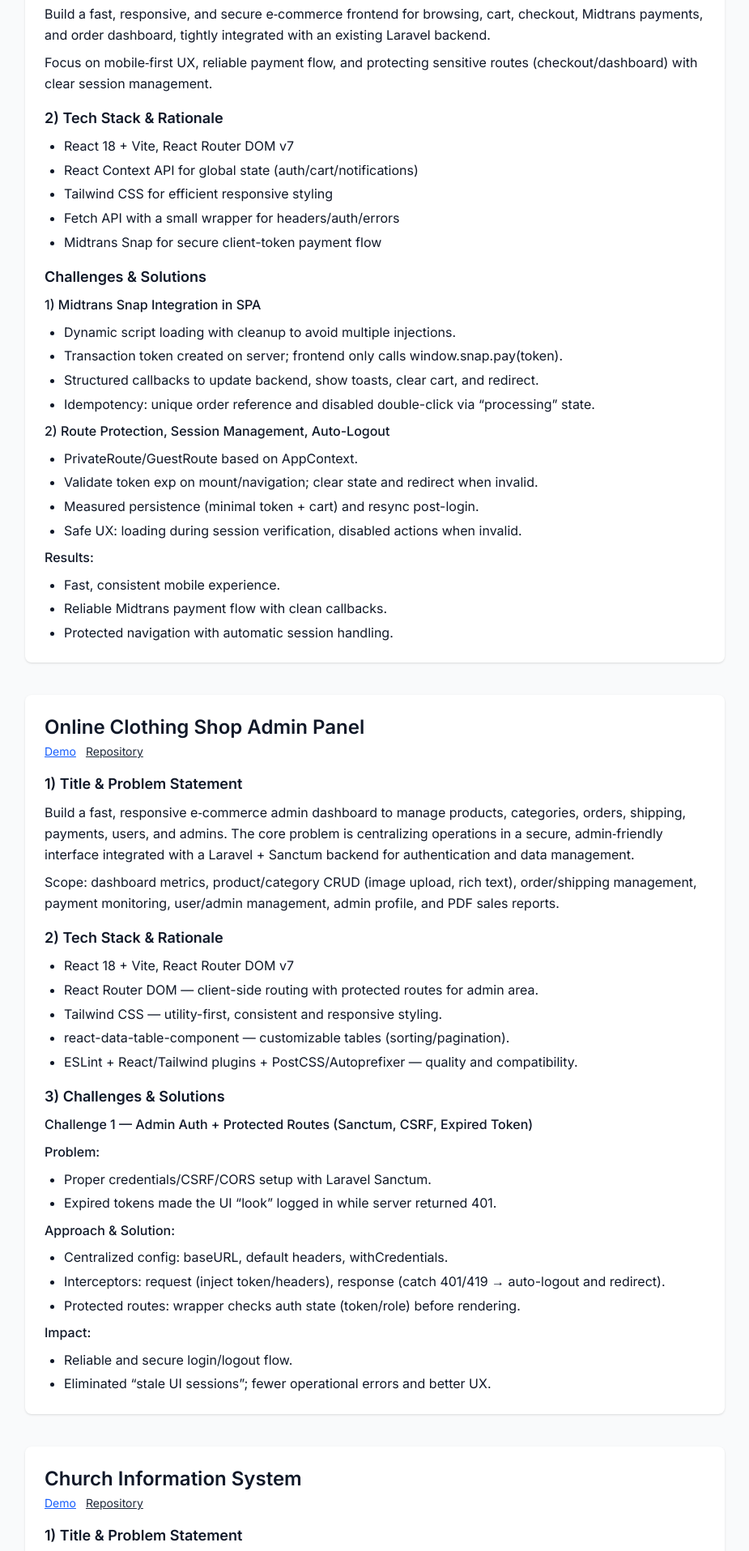
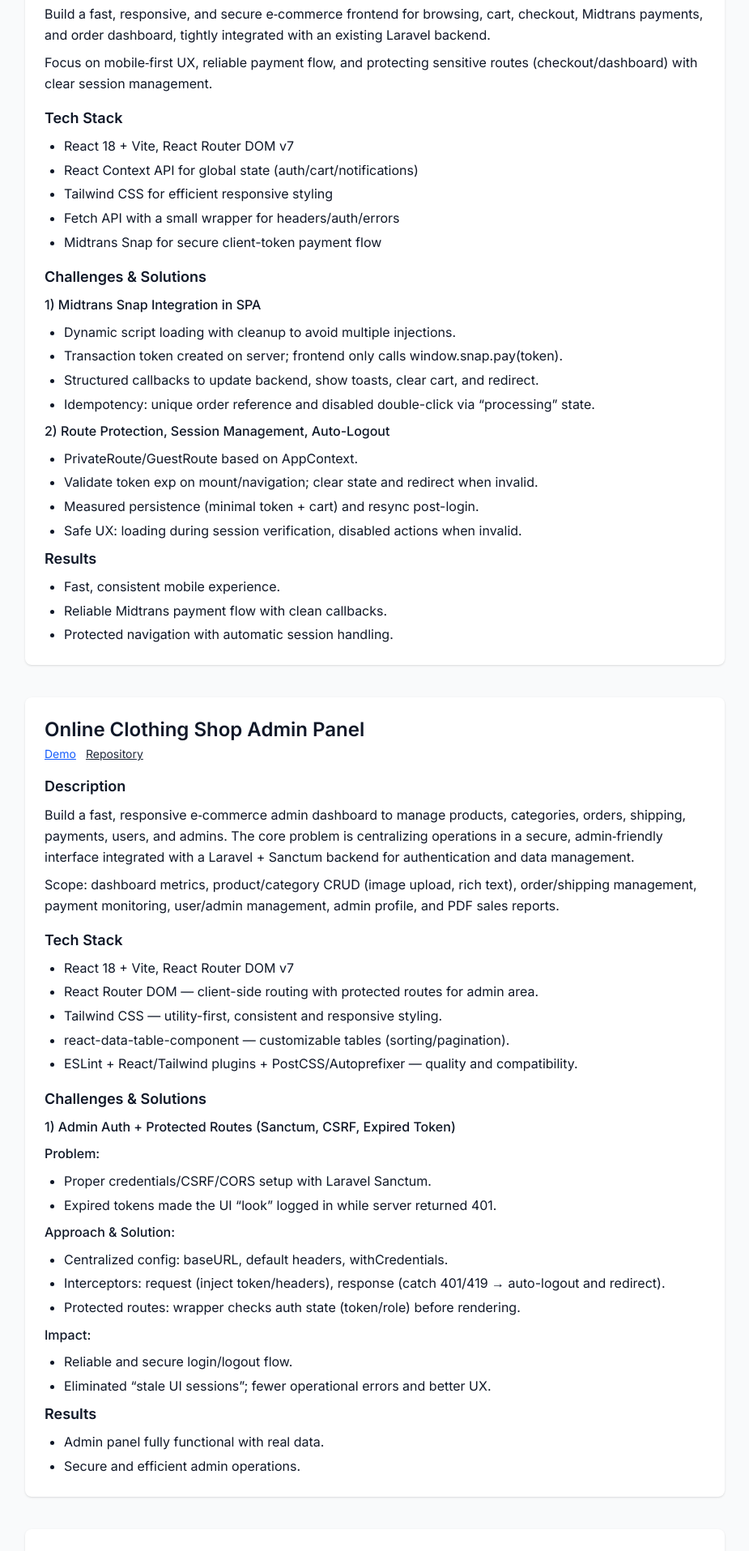
Before and after one commit to WageFolabessy/endricho, a Next.js app: page /en/portfolio in a window 1280 px wide. Shown: the part 320-2235 px from the top of the page at 81% size, without its empty margins (177-1102 px from the left). Built offline with nearby package versions, Linux system fonts and the light colour scheme.

Commit message:
feat: update text

```diff
--- a/src/app/[lang]/portfolio/page.tsx
+++ b/src/app/[lang]/portfolio/page.tsx
@@ -50,7 +50,7 @@ export default async function PortfolioENPage({ params }: { params: Params }) {
           <LinkGroup demos={user.demos} repos={user.repos} />
 
           <section className="mt-4 space-y-2">
-            <h3 className="text-lg font-semibold">1) Title & Problem Statement</h3>
+            <h3 className="text-lg font-semibold">Description</h3>
             <p className="leading-relaxed">
               Build a fast, responsive, and secure e‑commerce frontend for browsing, cart, checkout, Midtrans payments, and order dashboard, tightly integrated with an existing Laravel backend.
             </p>
@@ -60,7 +60,7 @@ export default async function PortfolioENPage({ params }: { params: Params }) {
           </section>
 
           <section className="mt-4 space-y-2">
-            <h3 className="text-lg font-semibold">2) Tech Stack & Rationale</h3>
+            <h3 className="text-lg font-semibold">Tech Stack</h3>
             <ul className="list-disc pl-6 space-y-1">
               <li>React 18 + Vite, React Router DOM v7</li>
               <li>React Context API for global state (auth/cart/notifications)</li>
@@ -86,7 +86,7 @@ export default async function PortfolioENPage({ params }: { params: Params }) {
               <li>Measured persistence (minimal token + cart) and resync post-login.</li>
               <li>Safe UX: loading during session verification, disabled actions when invalid.</li>
             </ul>
-            <p className="font-medium">Results:</p>
+            <h3 className="text-lg font-semibold">Results</h3>
             <ul className="list-disc pl-6 space-y-1">
               <li>Fast, consistent mobile experience.</li>
               <li>Reliable Midtrans payment flow with clean callbacks.</li>
@@ -101,7 +101,7 @@ export default async function PortfolioENPage({ params }: { params: Params }) {
           <LinkGroup demos={admin.demos} repos={admin.repos} />
 
           <section className="mt-4 space-y-2">
-            <h3 className="text-lg font-semibold">1) Title & Problem Statement</h3>
+            <h3 className="text-lg font-semibold">Description</h3>
             <p className="leading-relaxed">
               Build a fast, responsive e‑commerce admin dashboard to manage products, categories, orders, shipping, payments, users, and admins. The core problem is centralizing operations in a secure, admin‑friendly interface integrated with a Laravel + Sanctum backend for authentication and data management.
             </p>
@@ -111,7 +111,7 @@ export default async function PortfolioENPage({ params }: { params: Params }) {
           </section>
 
           <section className="mt-4 space-y-2">
-            <h3 className="text-lg font-semibold">2) Tech Stack & Rationale</h3>
+            <h3 className="text-lg font-semibold">Tech Stack</h3>
             <ul className="list-disc pl-6 space-y-1">
               <li>React 18 + Vite, React Router DOM v7</li>
               <li>React Router DOM — client-side routing with protected routes for admin area.</li>
@@ -122,8 +122,8 @@ export default async function PortfolioENPage({ params }: { params: Params }) {
           </section>
 
           <section className="mt-4 space-y-2">
-            <h3 className="text-lg font-semibold">3) Challenges & Solutions</h3>
-            <h4 className="font-medium">Challenge 1 — Admin Auth + Protected Routes (Sanctum, CSRF, Expired Token)</h4>
+            <h3 className="text-lg font-semibold">Challenges & Solutions</h3>
+            <h4 className="font-medium">1) Admin Auth + Protected Routes (Sanctum, CSRF, Expired Token)</h4>
             <p className="font-medium">Problem:</p>
             <ul className="list-disc pl-6 space-y-1">
               <li>Proper credentials/CSRF/CORS setup with Laravel Sanctum.</li>
@@ -140,6 +140,11 @@ export default async function PortfolioENPage({ params }: { params: Params }) {
               <li>Reliable and secure login/logout flow.</li>
               <li>Eliminated “stale UI sessions”; fewer operational errors and better UX.</li>
             </ul>
+            <h3 className="text-lg font-semibold">Results</h3>
+            <ul className="list-disc pl-6 space-y-1">
+              <li>Admin panel fully functional with real data.</li>
+              <li>Secure and efficient admin operations.</li>
+            </ul>
           </section>
         </article>
 
@@ -149,7 +154,7 @@ export default async function PortfolioENPage({ params }: { params: Params }) {
           <LinkGroup demos={church.demos} repos={church.repos} />
 
           <section className="mt-4 space-y-2">
-            <h3 className="text-lg font-semibold">1) Title & Problem Statement</h3>
+            <h3 className="text-lg font-semibold">Description</h3>
             <p className="leading-relaxed">
               Provide a church portal for easy access to devotionals, service schedules, bulletins (PDF), liturgy (PDF), and church information, with an efficient admin panel as data grows.
             </p>
@@ -159,7 +164,7 @@ export default async function PortfolioENPage({ params }: { params: Params }) {
           </section>
 
           <section className="mt-4 space-y-2">
-            <h3 className="text-lg font-semibold">2) Tech Stack & Rationale</h3>
+            <h3 className="text-lg font-semibold">Tech Stack</h3>
             <ul className="list-disc pl-6 space-y-1">
               <li>Laravel 12, Eloquent, Multi-Guard, Storage (public), Broadcasting (Pusher), MySQL.</li>
               <li>Blade, Bootstrap 5.3, jQuery + DataTables, Summernote, SweetAlert2, Web Speech API, Vite, Laravel Echo + Pusher.</li>
@@ -181,7 +186,7 @@ export default async function PortfolioENPage({ params }: { params: Params }) {
               <li>Eager loading; DB indexes on frequent filter/sort columns.</li>
               <li>Responsive UX with loading/feedback.</li>
             </ul>
-            <p className="font-medium">Impact:</p>
+            <h3 className="text-lg font-semibold">Results</h3>
             <ul className="list-disc pl-6 space-y-1">
               <li>Improved accessibility (TTS, voice nav).</li>
               <li>Efficient admin operations; fewer input errors.</li>
@@ -196,7 +201,7 @@ export default async function PortfolioENPage({ params }: { params: Params }) {
           <LinkGroup demos={library.demos} repos={library.repos} />
 
           <section className="mt-4 space-y-2">
-            <h3 className="text-lg font-semibold">1) Title & Problem Statement</h3>
+            <h3 className="text-lg font-semibold">Description</h3>
             <p className="leading-relaxed">
               Digitalize school library processes for catalog, reservations, loans/returns, and fines—reducing manual errors and speeding up operations.
             </p>
@@ -206,7 +211,7 @@ export default async function PortfolioENPage({ params }: { params: Params }) {
           </section>
 
           <section className="mt-4 space-y-2">
-            <h3 className="text-lg font-semibold">2) Tech Stack & Rationale</h3>
+            <h3 className="text-lg font-semibold">Tech Stack</h3>
             <ul className="list-disc pl-6 space-y-1">
               <li>Laravel 12 with secure auth, multi-roles, and relational ORM.</li>
               <li>Blade + Bootstrap 5 + Icons; Tailwind CSS 4 for granular styling.</li>
@@ -217,21 +222,29 @@ export default async function PortfolioENPage({ params }: { params: Params }) {
           </section>
 
           <section className="mt-4 space-y-2">
-            <h3 className="text-lg font-semibold">3) Challenges & Solutions (Technical)</h3>
-            <h4 className="font-medium">Challenge 1: Multi-form validation for book copies</h4>
+            <h3 className="text-lg font-semibold">Challenges & Solutions</h3>
+            <h4 className="font-medium">1) Multi-form validation for book copies</h4>
             <ul className="list-disc pl-6 space-y-1">
               <li>Named Error Bags per action/form; dynamic keys (e.g., <code>updateCopy_{"{"}id{"}"}</code>).</li>
               <li>Clear UX; changes are atomic per copy.</li>
             </ul>
-            <h4 className="font-medium">Challenge 2: Date-range filtering + Excel export</h4>
+            <h4 className="font-medium">2) Date-range filtering + Excel export</h4>
             <ul className="list-disc pl-6 space-y-1">
               <li>Server validation for start_date ≤ end_date; efficient queries with whereBetween.</li>
               <li>Excel via maatwebsite/excel; consistent columns and date formatting.</li>
             </ul>
-            <h4 className="font-medium">Challenge 3: Push notifications (FCM)</h4>
+            <h4 className="font-medium">3) Push notifications (FCM)</h4>
             <ul className="list-disc pl-6 space-y-1">
               <li>Initialize Firebase, request permission, get token, store to user.fcm-token.store.</li>
               <li>Associate token to user; refresh handling; send via Kreait on server.</li>
+            </ul>
+          </section>
+
+          <section className="mt-4 space-y-2">
+            <h3 className="text-lg font-semibold">Results</h3>
+            <ul className="list-disc pl-6 space-y-1">
+              <li>Proactive communication to students without polling.</li>
+              <li>Increased engagement and on-time returns.</li>
             </ul>
           </section>
         </article>
--- a/src/app/[lang]/portofolio/page.tsx
+++ b/src/app/[lang]/portofolio/page.tsx
@@ -50,7 +50,7 @@ export default async function PortfolioIDPage({ params }: { params: Params }) {
           <LinkGroup demos={user.demos} repos={user.repos} />
 
           <section className="mt-4 space-y-2">
-            <h3 className="text-lg font-semibold">1) Judul & Pernyataan Masalah</h3>
+            <h3 className="text-lg font-semibold">Deskripsi</h3>
             <p className="leading-relaxed">
               Membangun frontend e-commerce yang cepat, responsif, dan aman agar pelanggan dapat menjelajah katalog, mengelola keranjang, checkout, membayar via Midtrans, serta memantau pesanan melalui dasbor. Solusi harus terintegrasi mulus dengan backend Laravel.
             </p>
@@ -60,7 +60,7 @@ export default async function PortfolioIDPage({ params }: { params: Params }) {
           </section>
 
           <section className="mt-4 space-y-2">
-            <h3 className="text-lg font-semibold">2) Tumpukan Teknologi & Alasan</h3>
+            <h3 className="text-lg font-semibold">Tumpukan Teknologi</h3>
             <ul className="list-disc pl-6 space-y-1">
               <li>React 18 + Vite — SPA komponen, HMR cepat, build efisien.</li>
               <li>React Router DOM v7 — routing katalog/detail/keranjang/checkout/dashboard.</li>
@@ -87,7 +87,7 @@ export default async function PortfolioIDPage({ params }: { params: Params }) {
               <li>Persistensi terukur (token minimal & keranjang) + sinkronisasi pasca login.</li>
               <li>UX aman: loading saat verifikasi sesi, tombol aksi dinonaktifkan saat sesi tidak valid.</li>
             </ul>
-            <p className="font-medium">Hasil:</p>
+            <h3 className="text-lg font-semibold">Hasil</h3>
             <ul className="list-disc pl-6 space-y-1">
               <li>Pengalaman belanja cepat dan konsisten di mobile.</li>
               <li>Pembayaran Midtrans andal; callback tertangani rapi.</li>
@@ -102,7 +102,7 @@ export default async function PortfolioIDPage({ params }: { params: Params }) {
           <LinkGroup demos={admin.demos} repos={admin.repos} />
 
           <section className="mt-4 space-y-2">
-            <h3 className="text-lg font-semibold">1) Judul & Pernyataan Masalah</h3>
+            <h3 className="text-lg font-semibold">Deskripsi</h3>
             <p className="leading-relaxed">
               Membangun dashboard admin e-commerce yang cepat, responsif, dan mudah dioperasikan untuk mengelola produk, kategori, pesanan, pengiriman, pembayaran, pengguna, dan admin. Masalah utama yang dipecahkan adalah sentralisasi operasional toko dalam satu antarmuka yang aman dan efisien, terintegrasi mulus dengan backend Laravel + Sanctum untuk autentikasi dan manajemen data.
             </p>
@@ -112,7 +112,7 @@ export default async function PortfolioIDPage({ params }: { params: Params }) {
           </section>
 
           <section className="mt-4 space-y-2">
-            <h3 className="text-lg font-semibold">2) Tumpukan Teknologi & Alasan</h3>
+            <h3 className="text-lg font-semibold">Tumpukan Teknologi</h3>
             <ul className="list-disc pl-6 space-y-1">
               <li>React 18 + Vite — SPA komponen, HMR cepat, build efisien.</li>
               <li>React Router DOM — routing sisi-klien, protected routes untuk area admin.</li>
@@ -123,8 +123,8 @@ export default async function PortfolioIDPage({ params }: { params: Params }) {
           </section>
 
           <section className="mt-4 space-y-2">
-            <h3 className="text-lg font-semibold">3) Tantangan & Solusi</h3>
-            <h4 className="font-medium">Tantangan 1 — Autentikasi Admin + Protected Routes (Sanctum, CSRF, Expired Token)</h4>
+            <h3 className="text-lg font-semibold">Tantangan & Solusi</h3>
+            <h4 className="font-medium">1) Autentikasi Admin + Protected Routes (Sanctum, CSRF, Expired Token)</h4>
             <p className="font-medium">Masalah:</p>
             <ul className="list-disc pl-6 space-y-1">
               <li>Integrasi React (Vite) dengan Laravel Sanctum butuh kredensial, CSRF, CORS yang benar.</li>
@@ -136,7 +136,7 @@ export default async function PortfolioIDPage({ params }: { params: Params }) {
               <li>Interceptors: request (suntik token/header), response (tangkap 401/419 untuk auto-logout dan redirect).</li>
               <li>Protected routes: wrapper memeriksa state auth (token/role) sebelum render.</li>
             </ul>
-            <p className="font-medium">Dampak:</p>
+            <h3 className="text-lg font-semibold">Hasil</h3>
             <ul className="list-disc pl-6 space-y-1">
               <li>Alur login/logout lebih andal dan aman.</li>
               <li>Hilangnya “sesi palsu” di UI; error operasional turun, UX meningkat.</li>
@@ -150,7 +150,7 @@ export default async function PortfolioIDPage({ params }: { params: Params }) {
           <LinkGroup demos={church.demos} repos={church.repos} />
 
           <section className="mt-4 space-y-2">
-            <h3 className="text-lg font-semibold">1) Judul & Pernyataan Masalah</h3>
+            <h3 className="text-lg font-semibold">Deskripsi</h3>
             <p className="leading-relaxed">
               Menyediakan portal gereja yang memudahkan jemaat mengakses renungan, jadwal ibadah, warta (PDF), tata ibadah (PDF), dan informasi gereja, sekaligus panel admin yang efisien saat data bertambah.
             </p>
@@ -160,7 +160,7 @@ export default async function PortfolioIDPage({ params }: { params: Params }) {
           </section>
 
           <section className="mt-4 space-y-2">
-            <h3 className="text-lg font-semibold">2) Tumpukan Teknologi & Alasan</h3>
+            <h3 className="text-lg font-semibold">Tumpukan Teknologi</h3>
             <ul className="list-disc pl-6 space-y-1">
               <li>Laravel 12, Eloquent ORM, Multi-Guard, Storage (public), Broadcasting (Pusher), MySQL.</li>
               <li>Blade, Bootstrap 5.3, jQuery + DataTables, Summernote, SweetAlert2, Web Speech API, Vite, Laravel Echo + Pusher.</li>
@@ -182,7 +182,7 @@ export default async function PortfolioIDPage({ params }: { params: Params }) {
               <li>Eager loading untuk hindari N+1; indeks DB untuk kolom sering difilter.</li>
               <li>UX responsif dengan loading/feedback.</li>
             </ul>
-            <p className="font-medium">Catatan Dampak:</p>
+            <h3 className="text-lg font-semibold">Hasil</h3>
             <ul className="list-disc pl-6 space-y-1">
               <li>Aksesibilitas meningkat (TTS, voice nav).</li>
               <li>Panel admin efisien; error input berkurang.</li>
@@ -197,7 +197,7 @@ export default async function PortfolioIDPage({ params }: { params: Params }) {
           <LinkGroup demos={library.demos} repos={library.repos} />
 
           <section className="mt-4 space-y-2">
-            <h3 className="text-lg font-semibold">1) Judul & Pernyataan Masalah</h3>
+            <h3 className="text-lg font-semibold">Deskripsi</h3>
             <p className="leading-relaxed">
               Digitalisasi proses perpustakaan sekolah untuk katalog, booking, peminjaman/pengembalian, dan denda—mengurangi error pencatatan manual serta mempercepat operasional.
             </p>
@@ -207,7 +207,7 @@ export default async function PortfolioIDPage({ params }: { params: Params }) {
           </section>
 
           <section className="mt-4 space-y-2">
-            <h3 className="text-lg font-semibold">2) Tumpukan Teknologi & Alasan</h3>
+            <h3 className="text-lg font-semibold">Tumpukan Teknologi</h3>
             <ul className="list-disc pl-6 space-y-1">
               <li>Laravel 12 (guard multi-peran, keamanan, ORM relasional).</li>
               <li>Blade + Bootstrap 5 + Icons; Tailwind CSS 4 untuk styling granular.</li>
@@ -218,23 +218,28 @@ export default async function PortfolioIDPage({ params }: { params: Params }) {
           </section>
 
           <section className="mt-4 space-y-2">
-            <h3 className="text-lg font-semibold">3) Tantangan & Solusi (Teknis)</h3>
-            <h4 className="font-medium">Tantangan 1: Validasi multi-form eksemplar buku</h4>
+            <h3 className="text-lg font-semibold">Tantangan & Solusi</h3>
+            <h4 className="font-medium">1) Validasi multi-form eksemplar buku</h4>
             <ul className="list-disc pl-6 space-y-1">
               <li>
                 Named Error Bags per aksi/form; key dinamis (mis. <code>updateCopy_{"{"}id{"}"}</code>).
               </li>
               <li>UX jelas; perubahan satu eksemplar tidak mengganggu lainnya.</li>
             </ul>
-            <h4 className="font-medium">Tantangan 2: Filter rentang tanggal + ekspor Excel</h4>
+            <h4 className="font-medium">2) Filter rentang tanggal + ekspor Excel</h4>
             <ul className="list-disc pl-6 space-y-1">
               <li>Validasi start_date ≤ end_date; query whereBetween + eager loading.</li>
               <li>Ekspor via maatwebsite/excel; kolom dan format konsisten.</li>
             </ul>
-            <h4 className="font-medium">Tantangan 3: Integrasi push notification (FCM)</h4>
+            <h4 className="font-medium">3) Integrasi push notification (FCM)</h4>
             <ul className="list-disc pl-6 space-y-1">
               <li>Inisialisasi Firebase, izin, ambil token, simpan ke route user.fcm-token.store.</li>
               <li>Token terkait user; mekanisme refresh; kirim via Kreait server-side.</li>
+            </ul>
+            <h3 className="text-lg font-semibold">Hasil</h3>
+            <ul className="list-disc pl-6 space-y-1">
+              <li>Komunikasi proaktif ke siswa tanpa polling.</li>
+              <li>Peningkatan keterlibatan dan kepatuhan pengembalian buku.</li>
             </ul>
           </section>
         </article>
```
